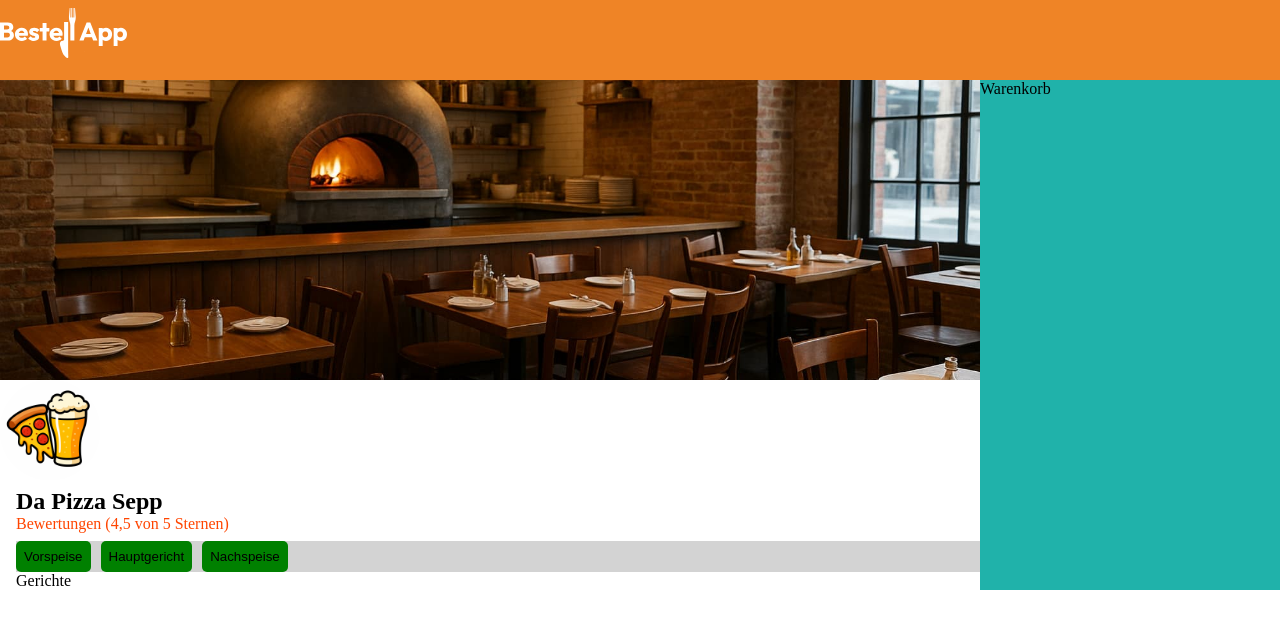
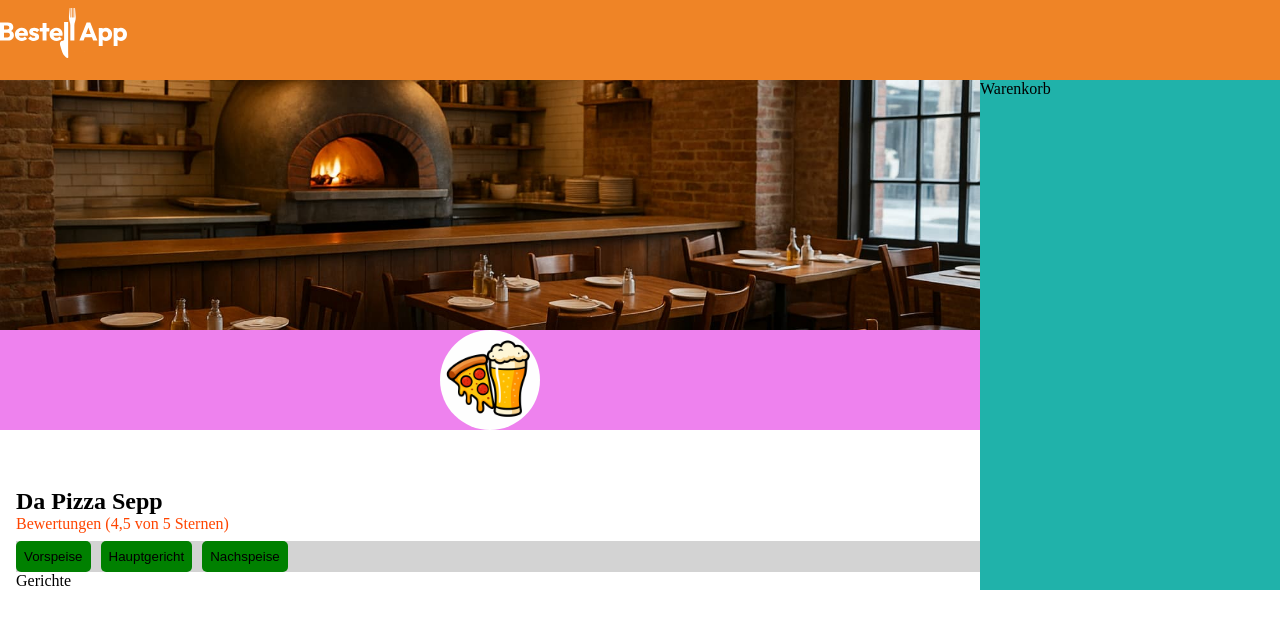
Before and after one commit to MatthiasWittl/DA_BestellApp, a plain HTML site: page index.html in a window 1280 px wide. Drawn offline with Linux system fonts and the light colour scheme.

Commit message:
company logo styled

```diff
--- a/index.html
+++ b/index.html
@@ -20,7 +20,9 @@
     <main>
         <section class="menu_section">
             <img class="main_logo" src="assets/Images/MainLogo.jpg" alt="Main-Logo">
-            <img class="company_logo" src="assets/Images/SmallLogo.png" alt="Small-Logo">
+            <div class="company_logo_div" >
+                <img class="company_logo" src="assets/Images/SmallLogo.png" alt="Small-Logo">
+            </div>
             <div class="restaurant_info margin_left">
                 <h1>Da Pizza Sepp </h1>
                 <p>Bewertungen (4,5 von 5 Sternen)</p>
--- a/styles/style.css
+++ b/styles/style.css
@@ -18,6 +18,14 @@ main {
     width: auto;
     height: 300px;
     object-fit: cover;
+}
+
+.company_logo_div {
+    display: flex;
+    justify-content: center;
+    position: relative;
+    top: -50px;
+    background-color: violet;
 }
 
 .company_logo {
```
